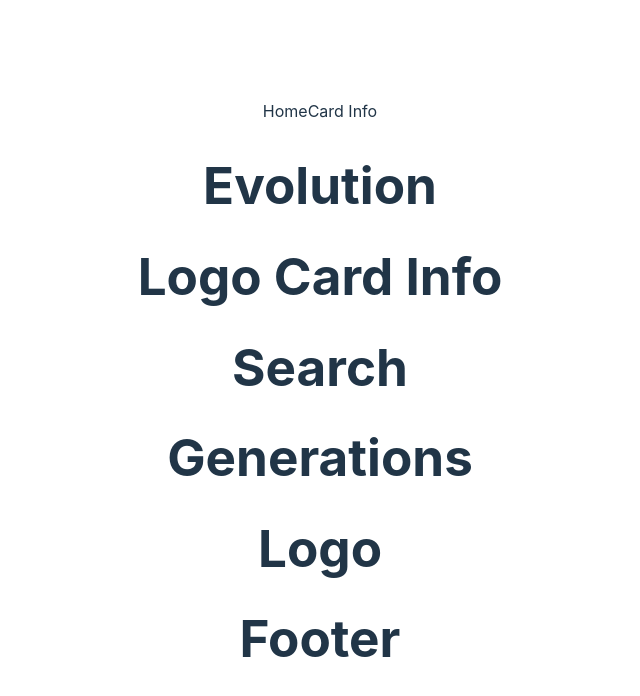
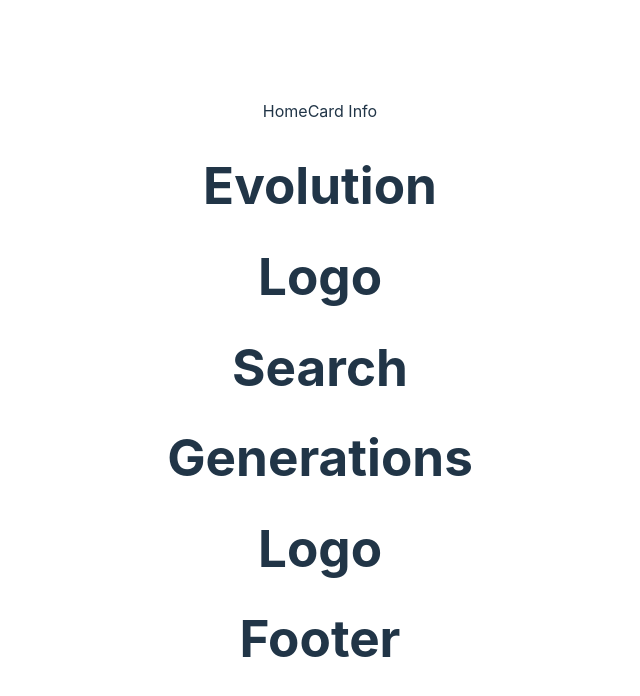
Before and after one commit to jenifferlita/FE_Group, a React (Vite) app in the folder tugas8/: page / in a window 1280 px wide. Shown: the top 696 px of the page, without its empty margins (320-960 px from the left). Built offline with nearby package versions, Linux system fonts and the light colour scheme.

Commit message:
Menambahkan props ke Footer dan Logo di Card Info

```diff
--- a/tugas8/src/App.jsx
+++ b/tugas8/src/App.jsx
@@ -10,7 +10,7 @@ const App=() =>{
     <>
       <Home title ="Home"/>
       <Header />
-      <Footer/>
+      <Footer title ="Footer"/>
     </>
   );
 }
--- a/tugas8/src/components/Footer/index.jsx
+++ b/tugas8/src/components/Footer/index.jsx
@@ -1,4 +1,4 @@
-const Footer = () => {
-    return <h1>Footer</h1>
+const Footer = ({title}) => {
+    return <h1>{title}</h1>
 };
  export default Footer;
--- a/tugas8/src/components/Home/CardInfo/Logo/index.jsx
+++ b/tugas8/src/components/Home/CardInfo/Logo/index.jsx
@@ -1,4 +1,4 @@
-const Logo = () => {
-    return <h1>Logo Card Info</h1>
+const Logo = ({title}) => {
+    return <h1>{title}</h1>
 };
  export default Logo;
--- a/tugas8/src/components/Home/CardInfo/index.jsx
+++ b/tugas8/src/components/Home/CardInfo/index.jsx
@@ -6,7 +6,7 @@ const CardInfo=({title}) => {
     <>
       {title}
       <Evolution />
-      <Logo/>
+      <Logo title = "Logo"/>
     </>
   );
 }
--- a/tugas8/src/components/Home/Search/index.jsx
+++ b/tugas8/src/components/Home/Search/index.jsx
@@ -1,4 +1,4 @@
-const Search = () => {
-    return <h1>Search</h1>
+const Search = ({title}) => {
+    return <h1>{title}</h1>
 };
  export default Search;
```
